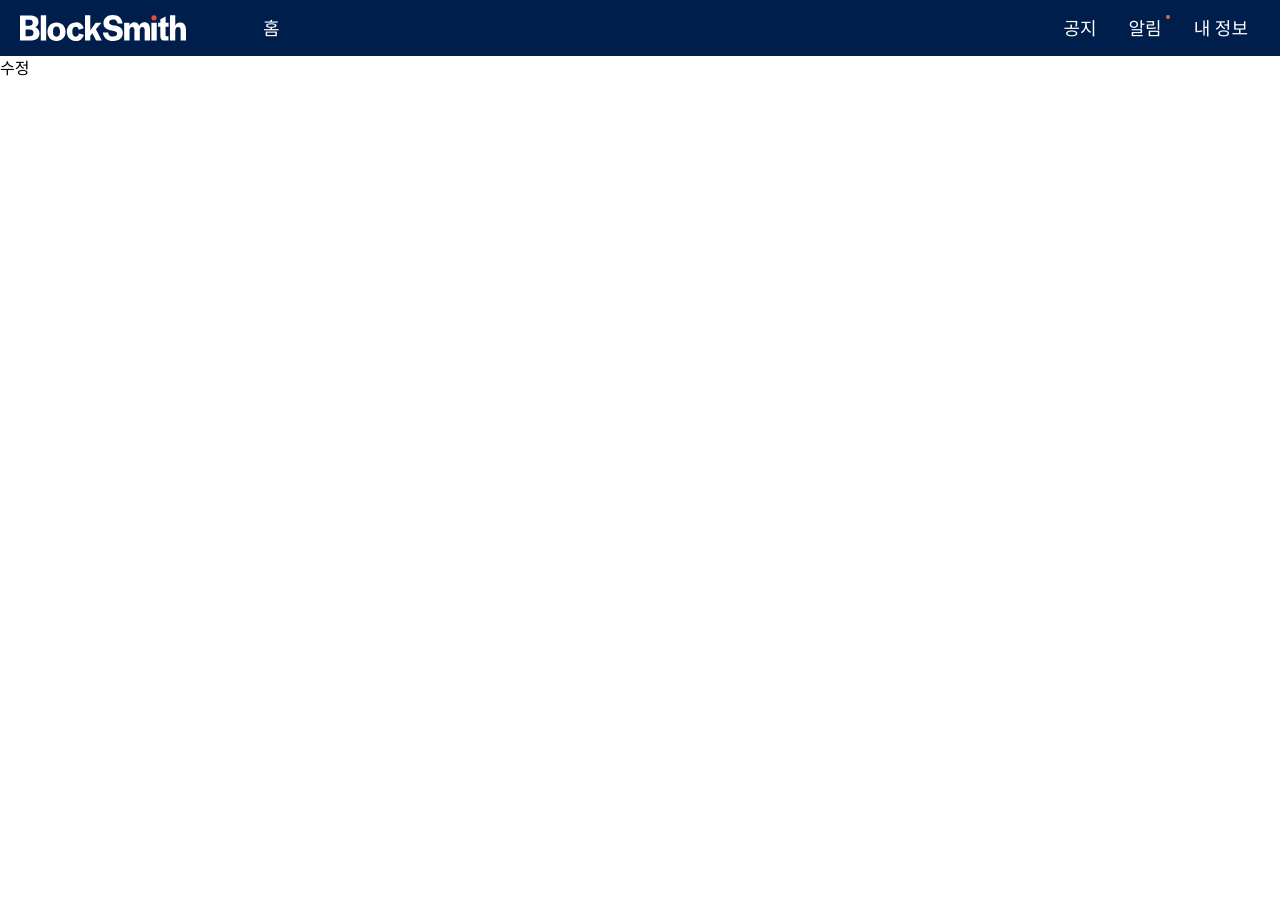
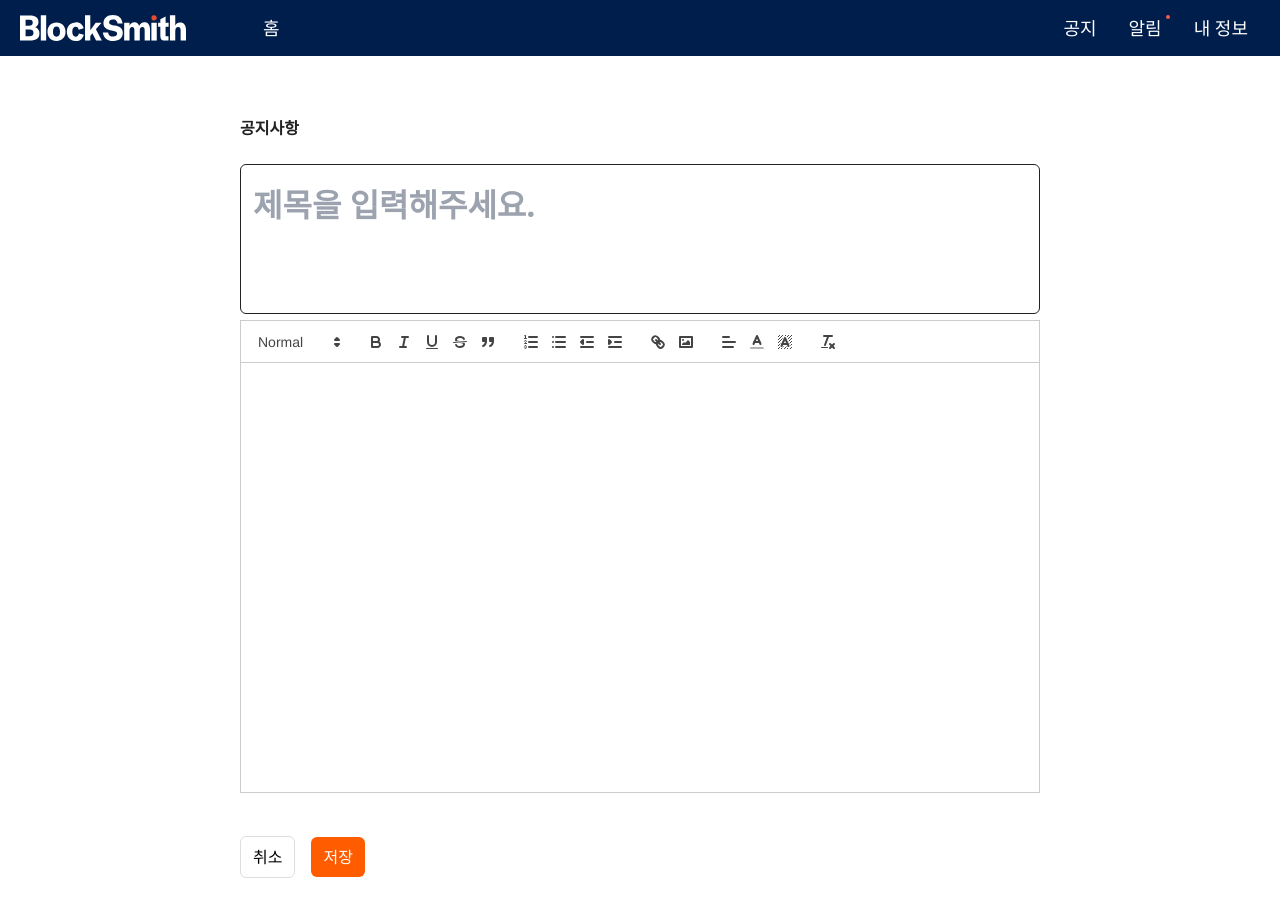
Before and after one commit to ji-silver/Blog, a Next.js app: page /edit in a window 1280 px wide. Shown: the top 916 px of the page. Before the commit the page ends 800 px from the top, so only its background shows below. Built offline with nearby package versions, Linux system fonts and the light colour scheme.

Commit message:
Feat: 공지사항 작성 페이지 구현 이미지 저장은 X

```diff
--- a/app/edit/page.tsx
+++ b/app/edit/page.tsx
@@ -1,9 +1,19 @@
+import CustomButton from '@/components/CustomButton'
+import NoticeWrite from '@/components/NoticeWrite'
+import TextEditor from '@/components/TextEditor'
 import React from 'react'
+import { useRouter } from 'next/navigation';
 
 const page = () => {
+    const router = useRouter();
     return (
-        <div>
-            수정
+        <div className='max-width'>
+            <NoticeWrite />
+            <TextEditor />
+            <div className='pt-[16px] mb-[60px]'>
+                <CustomButton title="취소" containerStyles={"border border-[#DEDEDE] mr-[16px]"} handleClick={() => router.back()} />
+                <CustomButton title="저장" containerStyles={"bg-[#FF5C00]"} textStyles={"text-white"} />
+            </div>
         </div>
     )
 }
--- a/app/globals.css
+++ b/app/globals.css
@@ -18,10 +18,6 @@
 
 .notice__subtitle {
   @apply text-[#222222] font-semibold pb-[24px];
-}
-
-.editor-input {
-  @apply h-full;
 }
 
 /* Navbar */
--- a/app/write/page.tsx
+++ b/app/write/page.tsx
@@ -1,19 +1,81 @@
+'use client'
 import CustomButton from '@/components/CustomButton'
 import NoticeWrite from '@/components/NoticeWrite'
 import TextEditor from '@/components/TextEditor'
-import React from 'react'
+import React, { useState, FormEvent } from 'react'
+import { useRouter } from 'next/navigation';
 
-const page = () => {
+interface FormData {
+    title: string;
+    desc: string;
+};
+
+const WritePage = () => {
+    const router = useRouter();
+    const [formData, setFormData] = useState<FormData>({
+        title: '',
+        desc: '',
+    })
+
+    // 오늘날짜 가져오기
+    const today = new Date();
+    const year = today.getFullYear();
+    const month = String(today.getMonth() + 1).padStart(2, '0');
+    const day = String(today.getDate()).padStart(2, '0');
+    const formattedDate = `${year}.${month}.${day}`;
+
+    // 제목 업데이트
+    const handleTitleChange = (text: string) => {
+        setFormData((prevData) => ({
+            ...prevData,
+            title: text,
+        }));
+    };
+
+    // 내용 업데이트
+    const handleDescChange = (text: string) => {
+        setFormData((prevData) => ({
+            ...prevData,
+            desc: text,
+        }));
+    };
+
+    const handleSubmit = async (e: FormEvent) => {
+        e.preventDefault()
+        try {
+            const res = await fetch(`http://localhost:3000/api/posts/`, {
+                method: 'POST',
+                body: JSON.stringify(formData),
+                headers: {
+                    'Content-Type': 'application/json',
+                },
+            });
+            if (res.ok) {
+                const data = await res.json();
+                router.push(`/detail/${data.id}`)
+            } else {
+                alert('저장하지 못했습니다. 잠시후에 다시 이용해주세요.');
+            }
+        } catch (err) {
+            console.log(err);
+        }
+    }
+
     return (
         <div className='max-width'>
-            <NoticeWrite />
-            <TextEditor />
-            <div className='pt-[16px]'>
-                <CustomButton title="취소" containerStyles={"border border-[#DEDEDE] mr-[16px]"} />
-                <CustomButton title="저장" containerStyles={"bg-[#FF5C00]"} textStyles={"text-white"} />
+            {/* 제목 컴포넌트 */}
+            <NoticeWrite onTextChange={handleTitleChange} />
+
+            <p className='text-[#707070] pt-[16px] pb-[32px]'>{formattedDate}</p>
+            {/* 내용 컴포넌트 */}
+            <TextEditor onTextChange={handleDescChange} value={formData.desc} />
+
+            <div className='pt-[16px] mb-[60px]'>
+                <CustomButton title="취소" containerStyles={"border border-[#DEDEDE] mr-[16px]"} handleClick={() => router.back()} />
+                <CustomButton title="저장" containerStyles={"bg-[#FF5C00]"} textStyles={"text-white"} handleClick={handleSubmit} />
             </div>
         </div>
     )
 }
 
-export default page
+export default WritePage
--- a/components/NoticeDetail.tsx
+++ b/components/NoticeDetail.tsx
@@ -4,6 +4,7 @@ import CustomButton from './CustomButton';
 import Link from 'next/link'
 import { useRouter } from 'next/navigation'
 import { formatDate } from '@/utils';
+import DOMPurify from "isomorphic-dompurify"
 
 interface Props {
     postData: NoticeProps | null;
@@ -38,7 +39,7 @@ const NoticeDetail = ({ postData }: Props) => {
             <h1 className='notice-detail__title'>{postData?.title}</h1>
             <p className='notice-detail__date'>{formattedDate}</p>
             <hr />
-            <p className='py-[32px]'>{postData?.desc}</p>
+            <div className='py-[32px]' dangerouslySetInnerHTML={{ __html: DOMPurify.sanitize(postData?.desc || '') }} />
             <hr />
             <div className='notice-detail__button'>
                 <Link href='/'>
--- a/components/NoticeWrite.tsx
+++ b/components/NoticeWrite.tsx
@@ -1,12 +1,30 @@
-import React from 'react'
+'use client'
+import React, { useState, ChangeEvent } from 'react';
 
-const NoticeWrite = () => {
+interface NoticeWriteProps {
+    onTextChange: (text: string) => void;
+}
+
+const NoticeWrite = ({ onTextChange }: NoticeWriteProps) => {
+    const [value, setValue] = useState('');
+
+    const handleChange = (e: ChangeEvent<HTMLTextAreaElement>) => {
+        const newText = e.target.value;
+        setValue(newText);
+        onTextChange(newText);
+    };
+
     return (
         <div>
             <p className='notice__subtitle'>공지사항</p>
-            <textarea placeholder='제목을 입력해주세요.' className='border border-[#222222] w-full resize-none rounded-[6px] h-[150px] text-[32px] font-semibold px-[12px] py-[16px] mb-[16px]]' />
+            <textarea
+                value={value}
+                onChange={handleChange}
+                placeholder='제목을 입력해주세요.'
+                className='border border-[#222222] w-full resize-none rounded-[6px] h-[150px] text-[32px] font-semibold px-[12px] py-[16px] mb-[16px]]'
+            />
         </div>
-    )
-}
+    );
+};
 
-export default NoticeWrite
+export default NoticeWrite;
--- a/components/TextEditor.tsx
+++ b/components/TextEditor.tsx
@@ -1,7 +1,17 @@
 'use client'
+import dynamic from 'next/dynamic';
 import React, { useState } from 'react';
-import ReactQuill from 'react-quill';
 import 'react-quill/dist/quill.snow.css';
+
+const QuillNoSSRWrapper = dynamic(() => import('react-quill'), {
+    ssr: false,
+    loading: () => <p>Loading ...</p>,
+});
+
+interface NoticeWriteProps {
+    onTextChange: (text: string) => void;
+    value: string;
+}
 
 const modules = {
     toolbar: [
@@ -14,12 +24,18 @@ const modules = {
     ],
 }
 
-const TextEditor = () => {
-    const [value, setValue] = useState('');
+const TextEditor = ({ onTextChange, value }: NoticeWriteProps) => {
+    const [editorValue, setEditorValue] = useState(value);
+
+    const handleChange = (newValue: string) => {
+        setEditorValue(newValue);
+        onTextChange(newValue);
+    };
+
     return (
-        <div>
-            <ReactQuill theme="snow" value={value} onChange={setValue} modules={modules} className='editor-input' />
-        </div>
+        <div className='h-[500px]'>
+            <QuillNoSSRWrapper theme="snow" value={editorValue} onChange={handleChange} modules={modules} style={{ height: "430px" }} />
+        </div >
     )
 }
 
--- a/components/main/PageNation.tsx
+++ b/components/main/PageNation.tsx
@@ -19,7 +19,7 @@ const PageNation = ({ currentPage, onPageChange, totalPages }: PageNationProps)
     };
 
     const handlePrevPage = () => {
-        const newPage = Math.max(currentPage - 1, 1); // 수정된 부분
+        const newPage = Math.max(currentPage - 1, 1);
         onPageChange(newPage);
     };
 
--- a/package.json
+++ b/package.json
@@ -14,6 +14,7 @@
     "@types/react": "18.2.21",
     "@types/react-dom": "18.2.7",
     "autoprefixer": "10.4.15",
+    "isomorphic-dompurify": "^1.8.0",
     "next": "13.4.19",
     "postcss": "8.4.29",
     "react": "18.2.0",
```
Also changed, not shown: 1 other file (tests, documents, lock files or other folders).
